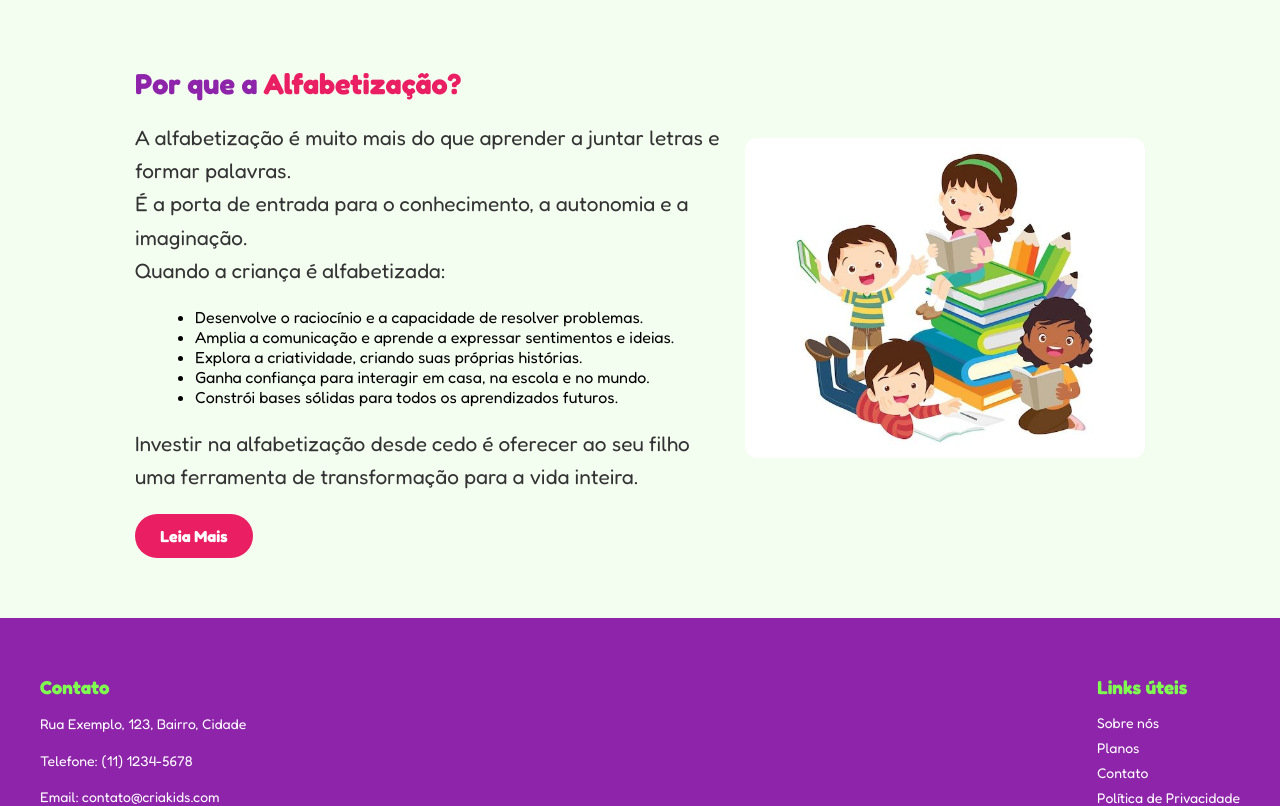
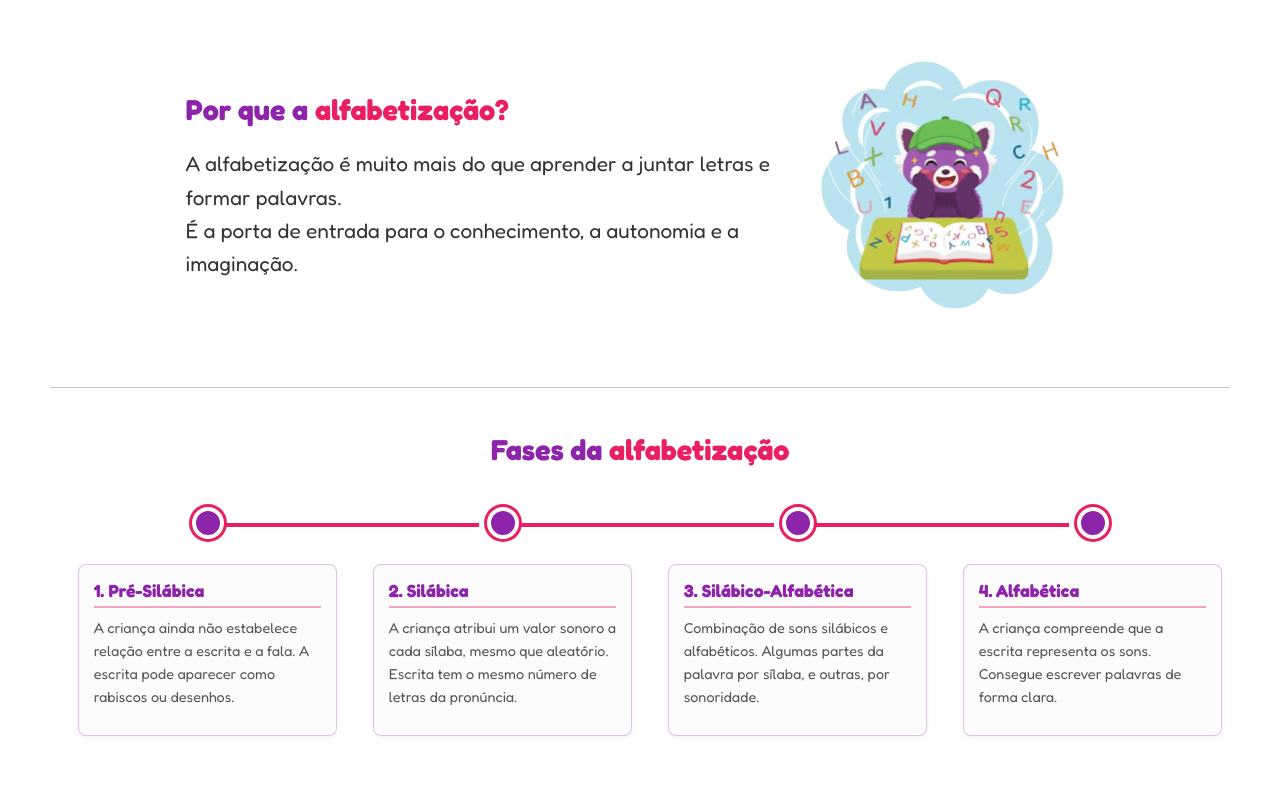
Before and after one commit to raphaelaluvi/TccCriaFront, a React (Vite) app: page / in a window 1280 px wide. Shown: the part 1120-1926 px from the top of the page. Built offline with nearby package versions, Linux system fonts and the light colour scheme.

Commit message:
linhadotempook

```diff
--- a/src/components/Banner/Banner.module.css
+++ b/src/components/Banner/Banner.module.css
@@ -4,7 +4,6 @@
   justify-content: center;
   align-items: center;
   padding: 60px 50px;
-  background: #f9f9f9;
   flex-wrap: wrap; /* empilha quando não cabe */
   gap: 40px;
   position: relative; /* para os elementos flutuantes */
--- a/src/components/Infoplano/Infoplano.jsx
+++ b/src/components/Infoplano/Infoplano.jsx
@@ -3,7 +3,26 @@ import styles from "./Infoplano.module.css";
 import familiaIcon from "../../assets/planos/familia.png";
 import escolaIcon from "../../assets/planos/escola.png";
 import acordIcon from "../../assets/planos/acordo.png";
-import criancasImg from "../../assets/img-criancaslivros.jpeg";
+import imgFases from "../../assets/imgFases.png";
+
+const fasesAlfabetizacao = [
+  {
+    title: '1. Pré-Silábica',
+    description: 'A criança ainda não estabelece relação entre a escrita e a fala. A escrita pode aparecer como rabiscos ou desenhos.'
+  },
+  {
+    title: '2. Silábica',
+    description: 'A criança atribui um valor sonoro a cada sílaba, mesmo que aleatório. Escrita tem o mesmo número de letras da pronúncia.'
+  },
+  {
+    title: '3. Silábico-Alfabética',
+    description: 'Combinação de sons silábicos e alfabéticos. Algumas partes da palavra por sílaba, e outras, por sonoridade.'
+  },
+  {
+    title: '4. Alfabética',
+    description: 'A criança compreende que a escrita representa os sons. Consegue escrever palavras de forma clara.'
+  },
+];
 
 // Componente Card reutilizável
 function Card({ title, icon, color, link }) {
@@ -14,6 +33,27 @@ function Card({ title, icon, color, link }) {
       </div>
       <h3>{title}</h3>
       <a href={link}>Veja Mais →</a>
+    </div>
+  );
+}
+
+function LinhaDoTempo() {
+  return (
+    <div className={styles["linhadotempo-wrapper"]}>
+      {fasesAlfabetizacao.map((fase, index) => (
+        <div key={index} className={styles["linhadotempo-item-alfa"]}>
+          {/* O ponto é a chave visual */}
+          <div className={styles["linhadotempo-dot-alfa"]}></div>
+
+          <div className={styles["linhadotempo-content-alfa"]}>
+            <h3 className={styles["linhadotempo-title-alfa"]}>{fase.title}</h3>
+            <p className={styles["linhadotempo-description-alfa"]}>{fase.description}</p>
+          </div>
+
+          {/* Linha conectora, exceto para o último item */}
+          {index < fasesAlfabetizacao.length - 1 && <div className={styles["linhadotempo-line-alfa"]}></div>}
+        </div>
+      ))}
     </div>
   );
 }
@@ -52,34 +92,27 @@ export default function InfoPlano() {
       <section className={styles.why}>
         <div className={styles["why-text"]}>
           <h2>
-            Por que a <span>Alfabetização?</span>
+            Por que a <span>alfabetização?</span>
           </h2>
           <p>
             A alfabetização é muito mais do que aprender a juntar letras e formar palavras.
             <br />
             É a porta de entrada para o conhecimento, a autonomia e a imaginação.
             <br />
-            Quando a criança é alfabetizada:
           </p>
-
-          <ul>
-            <li>Desenvolve o raciocínio e a capacidade de resolver problemas.</li>
-            <li>Amplia a comunicação e aprende a expressar sentimentos e ideias.</li>
-            <li>Explora a criatividade, criando suas próprias histórias.</li>
-            <li>Ganha confiança para interagir em casa, na escola e no mundo.</li>
-            <li>Constrói bases sólidas para todos os aprendizados futuros.</li>
-          </ul>
-
-          <p>
-            Investir na alfabetização desde cedo é oferecer ao seu filho uma ferramenta de transformação para a vida inteira.
-          </p>
-          <a href="/sobre" className={styles.btn}>
-            Leia Mais
-          </a>
         </div>
         <div className={styles["why-img"]}>
-          <img src={criancasImg} alt="Crianças felizes" />
+          <img src={imgFases} alt="Animal feliz porque sabe ler" />
         </div>
+
+        <div className={styles["alfabetizacao-fases-container"]}>
+            <h2 className={styles["fases-title"]}>
+                Fases da <span>alfabetização </span>
+            </h2>
+            {/* INSERÇÃO DO COMPONENTE AQUI */}
+            <LinhaDoTempo />
+        </div>
+
       </section>
     </div>
   );
--- a/src/components/Infoplano/Infoplano.module.css
+++ b/src/components/Infoplano/Infoplano.module.css
@@ -3,6 +3,7 @@
   display: flex;
   flex-direction: column;
   /* empilha o título e os cards */
+  background: #f3fdf0;
   align-items: center;
   padding: 60px 30px;
   gap: 40px;
@@ -83,7 +84,6 @@
   justify-content: center;
   align-items: center;
   padding: 60px 50px;
-  background: #f3fdf0;
   flex-wrap: wrap;
   gap: 20px;
 }
@@ -93,6 +93,10 @@
 }
 
 .why-text h2 span {
+  color: #e91e63;
+}
+
+.alfabetizacao-fases-container h2 span {
   color: #e91e63;
 }
 
@@ -107,7 +111,7 @@
 .why-img img {
   max-width: 400px;
   border-radius: 12px;
-
+  background-color: transparent;
 }
 
 .btn {
@@ -129,3 +133,166 @@
   filter: brightness(0.9);
   transform: translateY(-3px) scale(1.1) rotate(-3deg);
 }
+
+.alfabetizacao-fases-container {
+  width: 100%;
+  /* Ocupa toda a largura da seção 'why' */
+  margin-top: 40px;
+  padding-top: 20px;
+  border-top: 1px solid #ccc;
+  text-align: center;
+}
+
+.fases-title {
+  margin-bottom: 40px !important;
+  /* Mais espaço abaixo do título */
+}
+
+/* O wrapper usa Flexbox para a disposição horizontal */
+.linhadotempo-wrapper {
+  display: flex;
+  justify-content: space-around;
+  /* Distribui o espaço */
+  align-items: flex-start;
+  width: 100%;
+  max-width: 1200px;
+  margin: 0 auto;
+  padding: 0 10px 50px;
+  position: relative;
+}
+
+/* Item individual da linha do tempo */
+.linhadotempo-item-alfa {
+  display: flex;
+  flex-direction: column;
+  align-items: center;
+  flex-basis: 22%;
+  /* Garante que os 4 itens caibam */
+  text-align: center;
+  position: relative;
+}
+
+/* Ponto (círculo) de cada fase */
+.linhadotempo-dot-alfa {
+  width: 24px;
+  height: 24px;
+  background-color: #8e24aa;
+  /* Roxo do seu tema */
+  border-radius: 50%;
+  border: 4px solid #fff;
+  box-shadow: 0 0 0 3px #e91e63;
+  /* Rosa do seu tema como contorno */
+  z-index: 10;
+  margin-bottom: 15px;
+}
+
+/* Linha conectora entre os pontos */
+.linhadotempo-line-alfa {
+  position: absolute;
+  height: 4px;
+  background-color: #e91e63;
+  /* Rosa do seu tema */
+  top: 16px;
+  /* Ajusta a posição vertical */
+  left: calc(50% + 12px);
+  right: calc(-50% + 12px);
+  width: 100%;
+  z-index: 5;
+}
+
+/* Conteúdo da fase */
+.linhadotempo-content-alfa {
+  margin-top: 10px;
+  padding: 15px;
+  border-radius: 8px;
+  background-color: #fcfcfc;
+  border: 1px solid #8e24aa44;
+  text-align: left;
+  height: 140px;
+  /* Altura fixa para alinhar as caixas */
+  box-shadow: 0 2px 5px rgba(0, 0, 0, 0.05);
+}
+
+.linhadotempo-title-alfa {
+  color: #8e24aa;
+  /* Roxo */
+  font-size: 1.1em;
+  margin: 0 0 8px 0;
+  border-bottom: 2px solid #e91e6366;
+  padding-bottom: 5px;
+}
+
+.linhadotempo-description-alfa {
+  font-size: 0.9em;
+  color: #555;
+  margin: 0;
+}
+
+/*Responsividade (vertical em telas menores) */
+@media (max-width: 900px) {
+
+  /* Ajusta a seção WHY para que o texto e a imagem fiquem em cima e a timeline embaixo */
+  .why {
+    flex-direction: column;
+    align-items: center;
+  }
+
+  .why-text {
+    max-width: 90%;
+    width: 100%;
+    order: 1;
+    /* Garante que o texto venha primeiro */
+    text-align: center;
+  }
+
+  .why-img {
+    order: 2;
+    /* Garante que a imagem venha depois do texto */
+    margin-top: 20px;
+    margin-bottom: 20px;
+  }
+
+  .alfabetizacao-fases-container {
+    order: 3;
+    /* Garante que a linha do tempo seja a última */
+  }
+
+  /* Estilos para a linha do tempo vertical */
+  .linhadotempo-wrapper {
+    flex-direction: column;
+    align-items: flex-start;
+    border-left: 4px solid #e91e63;
+    /* A linha vertical principal */
+    padding-left: 30px;
+    padding-bottom: 0;
+    width: 95%;
+    margin: 20px auto;
+  }
+
+  .linhadotempo-item-alfa {
+    flex-basis: auto;
+    flex-direction: row;
+    align-items: flex-start;
+    margin-bottom: 30px;
+    width: 100%;
+  }
+
+  .linhadotempo-dot-alfa {
+    margin: 0;
+    position: absolute;
+    left: -38px;
+    /* Ajuste para centralizar na linha vertical */
+    top: 0;
+  }
+
+  .linhadotempo-line-alfa {
+    display: none;
+    /* Esconde as linhas horizontais */
+  }
+
+  .linhadotempo-content-alfa {
+    margin-left: 20px;
+    margin-top: 0;
+    height: auto;
+  }
+}
```
Also changed, not shown: src/assets/img-criancaslivros.jpeg (deleted), src/assets/imgFases.png (added).
